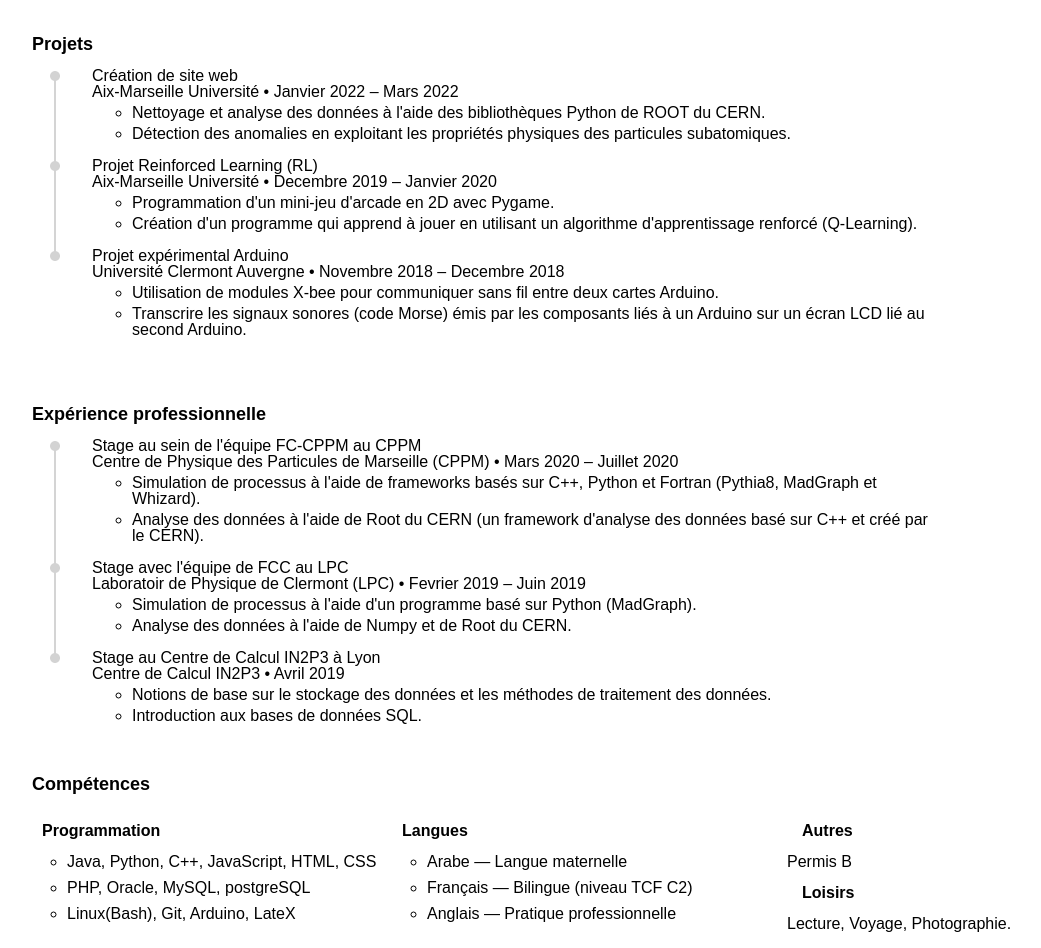
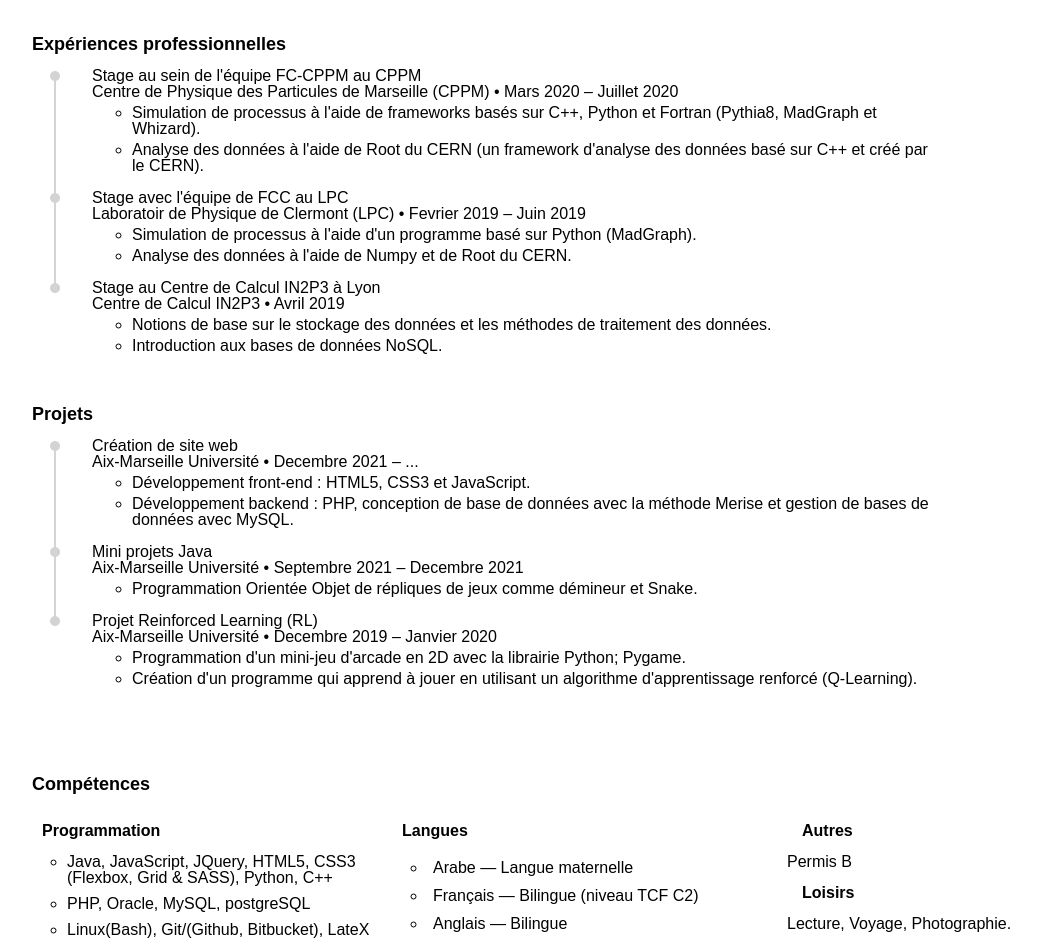
Before and after one commit to MoHilali/Mouad-Hilali-Resume, a plain HTML site: page CV_mo.html in a window 1280 px wide. Shown: the part 600-1548 px from the top of the page, without its empty margins (20-1061 px from the left). Drawn offline with Linux system fonts and the light colour scheme.

Commit message:
exchanged projets and experiences professionnelles.

```diff
--- a/CV_mo.css
+++ b/CV_mo.css
@@ -101,16 +101,16 @@
      color: black
 }
 
-#lineproj {
+#lineexp {
      position: absolute;
      width: 2px;
-     height: 180px;
+     height: 210px;
      top: 680px;
      left: 74px;
      background-color: rgb(212, 212, 212);
 }
 
-#Projets {
+#Exp {
      position: absolute;
      top: 620px;
      left: 7px;
@@ -119,16 +119,16 @@
      color: black
 }
 
-#lineexp {
+#lineproj {
      position: absolute;
      width: 2px;
-     height: 210px;
+     height: 170px;
      top: 1050px;
      left: 74px;
      background-color: rgb(212, 212, 212);
 }
 
-#Exp {
+#Projets {
      position: absolute;
      top: 990px;
      left: 7px;
@@ -162,6 +162,10 @@
      width: 370px;
      font-family: sans-serif;
      color: black;
+}
+
+#langues li {
+     padding: 6px;
 }
 
 #hobbies {
@@ -203,6 +207,10 @@ ul.mainlist {
      margin: 10px 80px;
 }
 
+.mainlist li span {
+     /* padding: 5px; */
+}
+
 ul.mainlist li li {
      list-style: circle;
      margin-left: 40px;
--- a/CV_mo.html
+++ b/CV_mo.html
@@ -20,7 +20,7 @@
           <img class="idpic" src="mouad.jpg">
      </div>
 
-     <p id="name"> Mouad Hilali </pp>
+     <p id="name"> Mouad HILALI </pp>
 
      <div id="intro">
           <p> 25 ans </p>
@@ -39,12 +39,12 @@
      <div id="lineed"></div>
      <div id="Education">
           <ul>
-               <p class="sectionTitles">Education</p>
+               <p class="sectionTitles">Parcours académique</p>
 
                <ul class="mainlist">
                     <li><span>
                               Aix-Marseille Université
-                              <div class=""> Master 2 - Compétences Complementaires en Informatoque • 2021/2022 </div>
+                              <div class=""> Master 2 - Compétence Complémentaire en Informatique • 2021/2022 </div>
                          </span></li>
                     <br>
                     <li><span>
@@ -74,67 +74,10 @@
           </ul>
      </div>
 
-     <br>
-     <div id="lineproj"> </div>
-     <div id="Projets">
-          <ul>
-               <p class="sectionTitles">Projets</p>
-
-               <ul class="mainlist">
-                    <li> <span>
-                              Création de site web
-                              <div class="">
-                                   Aix-Marseille Université • Janvier 2022 – Mars 2022
-                              </div>
-                              <div class="">
-                                   <ul class="">
-                                        <li> Nettoyage et analyse des données à l'aide des bibliothèques Python de ROOT du CERN. </li>
-                                        <li> Détection des anomalies en exploitant les propriétés physiques des particules subatomiques. </li>
-                                   </ul>
-                              </div>
-                         </span>
-                    </li>
-
-                    <br>
-                    <li><span>
-                              Projet Reinforced Learning (RL)
-                              <div class="">
-                                   Aix-Marseille Université • Decembre 2019 – Janvier 2020
-                              </div>
-                              <div class="">
-                                   <ul>
-                                        <li> Programmation d'un mini-jeu d'arcade en 2D avec Pygame.</li>
-                                        <li> Création d'un programme qui apprend à jouer en utilisant un algorithme d'apprentissage renforcé (Q-Learning).</li>
-                                   </ul>
-                              </div>
-                         </span>
-                    </li>
-
-                    <br>
-                    <li> <span>
-                              Projet expérimental Arduino
-                              <div class="">
-                                   Université Clermont Auvergne • Novembre 2018 – Decembre 2018
-                              </div>
-                              <div class="">
-                                   <ul>
-                                        <li> Utilisation de modules X-bee pour communiquer sans fil entre deux cartes Arduino. </li>
-                                        <li> Transcrire les signaux sonores (code Morse) émis par les composants liés à un Arduino sur un écran LCD lié au second Arduino.</li>
-                                   </ul>
-                              </div>
-                         </span>
-                    </li>
-               </ul>
-
-          </ul>
-
-     </div>
-
-     <br>
      <div id="lineexp"> </div>
      <div id="Exp">
           <ul>
-               <p class="sectionTitles">Expérience professionnelle</p>
+               <p class="sectionTitles">Expériences professionnelles</p>
 
                <ul class="mainlist">
                     <li><span>
@@ -178,7 +121,7 @@
                               <div class="">
                                    <ul>
                                         <li> Notions de base sur le stockage des données et les méthodes de traitement des données. <br>
-                                        <li> Introduction aux bases de données SQL.
+                                        <li> Introduction aux bases de données NoSQL.
                                    </ul>
                               </div>
                          </span>
@@ -187,7 +130,59 @@
           </ul>
      </div>
 
-     <br>
+     <div id="lineproj"> </div>
+     <div id="Projets">
+          <ul>
+               <p class="sectionTitles">Projets</p>
+
+               <ul class="mainlist">
+                    <li> <span>
+                              Création de site web
+                              <div class="">
+                                   Aix-Marseille Université • Decembre 2021 – ...
+                              </div>
+                              <div class="">
+                                   <ul class="">
+                                        <li> Développement front-end : HTML5, CSS3 et JavaScript. </li>
+                                        <li> Développement backend : PHP, conception de base de données avec la méthode Merise et gestion de bases de données avec MySQL.</li>
+                                   </ul>
+                              </div>
+                         </span>
+                    </li>
+
+                    <br>
+                    <li> <span>
+                              Mini projets Java
+                              <div class="">
+                                   Aix-Marseille Université • Septembre 2021 – Decembre 2021
+                              </div>
+                              <div class="">
+                                   <ul>
+                                        <li> Programmation Orientée Objet de répliques de jeux comme démineur et Snake. </li>
+                                   </ul>
+                              </div>
+                         </span>
+                    </li>
+
+                    <br>
+                    <li><span>
+                              Projet Reinforced Learning (RL)
+                              <div class="">
+                                   Aix-Marseille Université • Decembre 2019 – Janvier 2020
+                              </div>
+                              <div class="">
+                                   <ul>
+                                        <li> Programmation d'un mini-jeu d'arcade en 2D avec la librairie Python; Pygame.</li>
+                                        <li> Création d'un programme qui apprend à jouer en utilisant un algorithme d'apprentissage renforcé (Q-Learning).</li>
+                                   </ul>
+                              </div>
+                         </span>
+                    </li>
+               </ul>
+          </ul>
+     </div>
+
+
      <div id="Competence">
           <ul>
                <p class="sectionTitles">Compétences</p>
@@ -195,9 +190,9 @@
                <div id="prog">
                     <p class="competence">Programmation</p>
                     <ul>
-                         <li class="competence"> Java, Python, C++, JavaScript, HTML, CSS</li>
+                         <li class="competence"> Java, JavaScript, JQuery, HTML5, CSS3 (Flexbox, Grid & SASS), Python, C++</li>
                          <li class="competence"> PHP, Oracle, MySQL, postgreSQL </li>
-                         <li class="competence"> Linux(Bash), Git, Arduino, LateX</li>
+                         <li class="competence"> Linux(Bash), Git/(Github, Bitbucket), LateX</li>
                     </ul>
                </div>
 
@@ -206,19 +201,19 @@
                     <ul>
                          <li class="competence"> Arabe — Langue maternelle</li>
                          <li class="competence"> Français — Bilingue (niveau TCF C2) </li>
-                         <li class="competence"> Anglais — Pratique professionnelle</li>
+                         <li class="competence"> Anglais — Bilingue</li>
                     </ul>
                </div>
 
                <div id="hobbies">
                     <p class="competence">Autres</p>
                     <ul>
-                         Permis B
+                         <li>Permis B</li>
                     </ul>
 
                     <p class="competence">Loisirs</p>
                     <ul>
-                         Lecture, Voyage, Photographie.
+                         <li>Lecture, Voyage, Photographie.</li>
                     </ul>
                </div>
           </ul>
```
